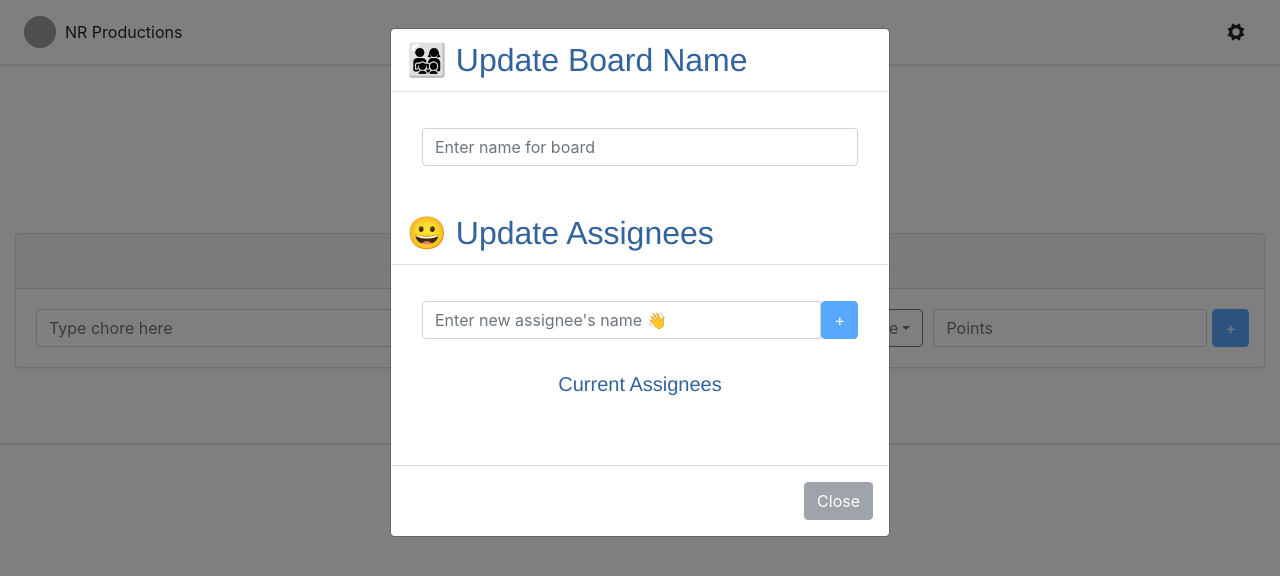
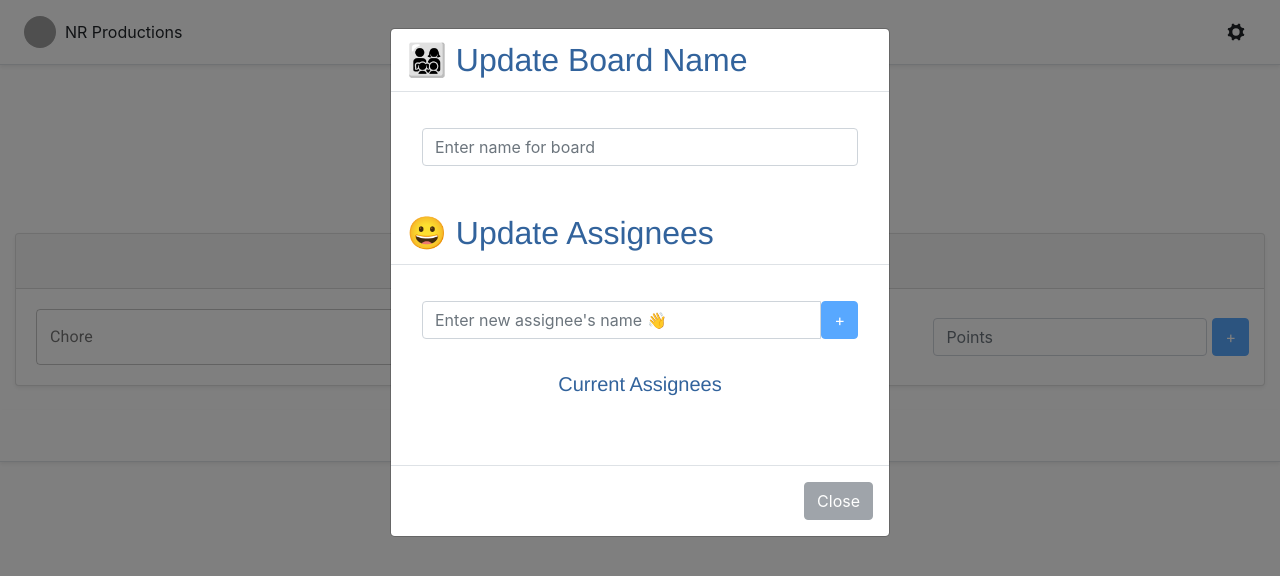
Before and after one commit to nicolleromero/chores-app, a React (Create React App) app: page / in a window 1280 px wide. Shown: the top 576 px of the page. Built offline with nearby package versions, Linux system fonts and the light colour scheme; grey boxes are pictures that could not be loaded.

Commit message:
Material UI swapped out for AddChore

```diff
--- a/src/components/AddChore.css
+++ b/src/components/AddChore.css
@@ -39,3 +39,7 @@
   text-align: center;
   color: #32639c;
 }
+
+.margin {
+  margin: "theme.spacing(1)";
+}
--- a/src/components/AddChore.js
+++ b/src/components/AddChore.js
@@ -1,8 +1,9 @@
 import React from 'react';
 import { Button, Col, Dropdown, DropdownButton, Form, FormControl, InputGroup } from 'react-bootstrap';
-
+import TextField from '@material-ui/core/TextField';
 
 import './AddChore.css';
+import { DropdownSelect } from './DropdownSelect';
 
 export class AddChore extends React.Component {
   state = {
@@ -47,10 +48,6 @@ export class AddChore extends React.Component {
   }
 
   render() {
-    let currentAssignee = this.props.assignees.find((assignee) => {
-      return assignee.id === this.state.assigneeId;
-    })
-
     return (
       <div>
         <div class="card-header">
@@ -62,28 +59,20 @@ export class AddChore extends React.Component {
             <Form.Row className="align-items-center">
               <Col lg={true}>
                 <InputGroup className="align-items-center">
-                  <FormControl
-                    type="text"
-                    placeholder="Type chore here"
+                  <TextField
+                    style={{ width: 500 }}
+                    id="outlined-required"
+                    label="Chore"
                     value={this.state.inputValue}
                     onChange={(e) => this.updateInput(e.target.value)}
+                    defaultValue="Type chore here"
+                    variant="outlined"
                   />
-                  <DropdownButton
-                    as={InputGroup.Append}
-                    variant="outline-secondary"
-                    title={currentAssignee ? currentAssignee.name : 'Assignee'}
-                    id="input-group-dropdown"
-                    value={this.state.assigneeId}
+                  <DropdownSelect
+                    assignees={this.props.assignees}
+                    selected={this.state.assigneeId}
                     onSelect={(key) => this.updateAssignee(key)}
-                  >
-                    {this.props.assignees.map((assignee) => {
-                      return (
-                        <Dropdown.Item key={assignee.id} eventKey={assignee.id}>
-                          {assignee.name}
-                        </Dropdown.Item>
-                      )
-                    })}
-                  </DropdownButton>
+                  />
                 </InputGroup>
               </Col>
               <Col sm="auto">
@@ -98,7 +87,7 @@ export class AddChore extends React.Component {
               </Col>
               <Button
                 disabled={
-                  !this.state.assigneeId ||
+                  // !this.state.assigneeId ||
                   !this.state.inputValue ||
                   !this.state.inputPoints
                 }
--- /dev/null
+++ b/src/components/DropdownSelect.js
@@ -0,0 +1,47 @@
+import React from 'react';
+
+import { withStyles } from '@material-ui/core/styles';
+import TextField from '@material-ui/core/TextField';
+import MenuItem from '@material-ui/core/MenuItem';
+
+import './DropdownSelect.css';
+
+const styles = {
+  root: {
+    '& .MuiSelect-root': {
+      width: 70,
+    },
+  },
+};
+
+class InnerDropdownSelect extends React.Component {
+
+  render() {
+    let currentAssignee = this.props.assignees.find((assignee) => {
+      return assignee.id === this.props.selected;
+    })
+
+    return (
+      <TextField
+        className={this.props.classes.root}
+        id="outlined-select-assignee"
+        select
+        label="Assignee"
+        title={currentAssignee ? currentAssignee.name : 'Assignee'}
+        value={this.props.selected}
+        onChange={(e) => this.props.onSelect(e.target.value)}
+        variant="outlined"
+      >
+        {this.props.assignees.map((assignee) => {
+          return (
+            <MenuItem key={assignee.id} value={assignee.id}>
+              {assignee.name}
+            </MenuItem>
+          )
+        })}
+      </TextField>
+    );
+  }
+}
+
+export const DropdownSelect = withStyles(styles)(InnerDropdownSelect);
```
Also changed, not shown: src/components/DropdownSelect.css (added).
